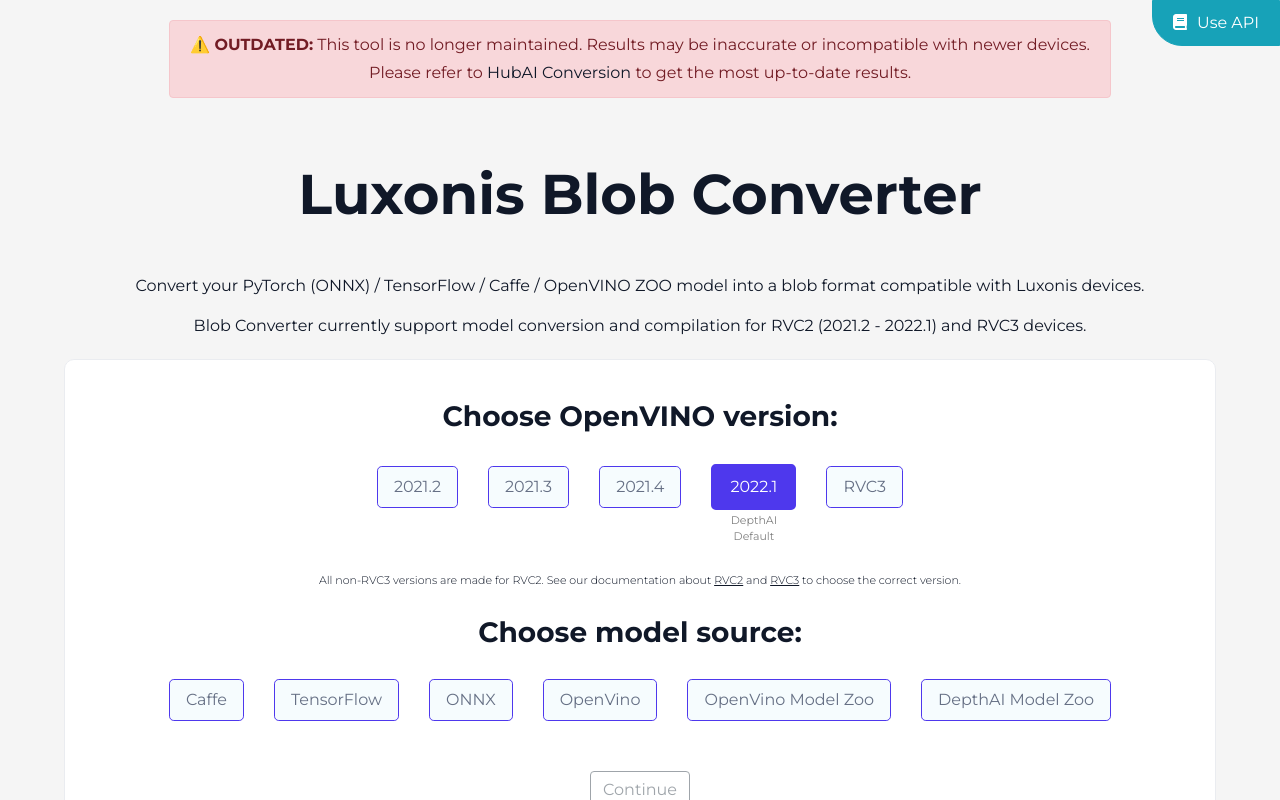
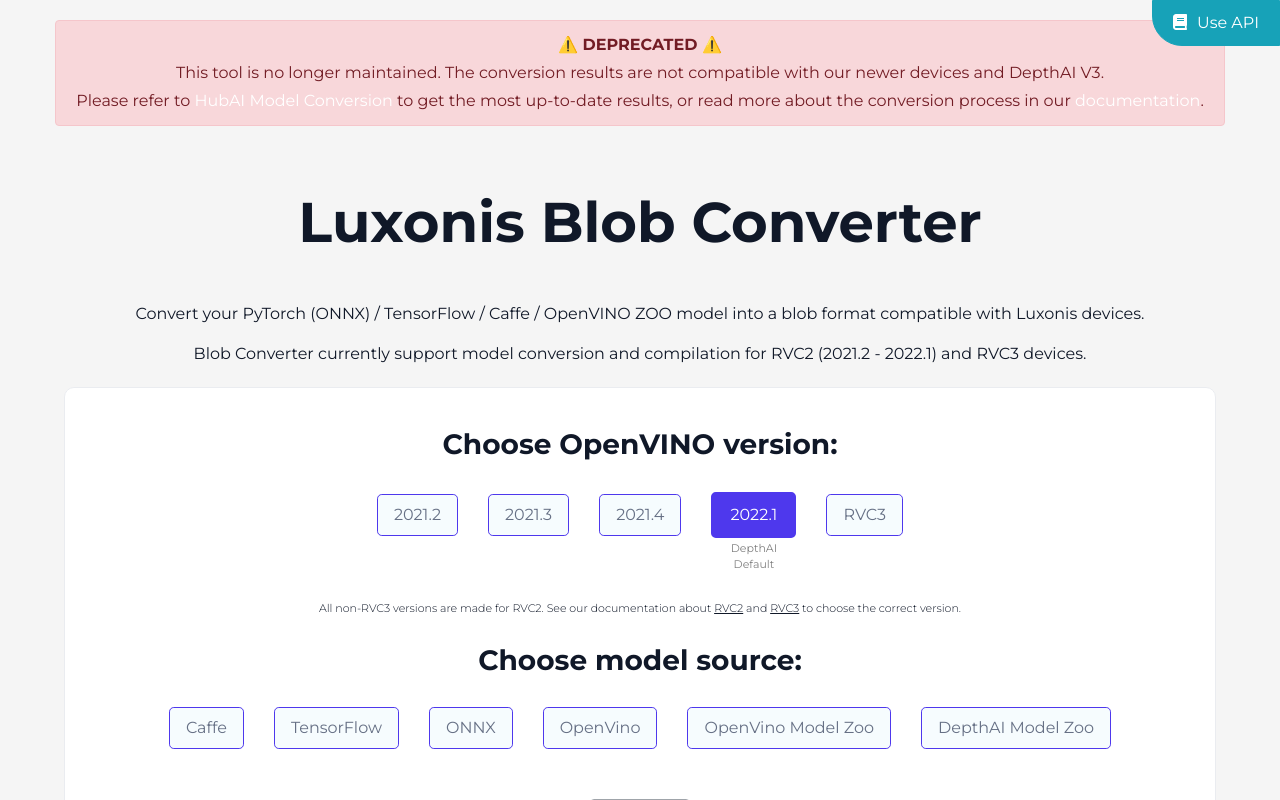
Before and after one commit to luxonis/blobconverter, a React (Create React App) app in the folder websrc/: page / in a window 1280 px wide. Built offline with nearby package versions, Linux system fonts and the light colour scheme.

Commit message:
feat: update the banner

```diff
--- a/websrc/src/components/Content.jsx
+++ b/websrc/src/components/Content.jsx
@@ -10,14 +10,20 @@
     <>
     <Alert variant="danger" className="text-center">
       <p className="mb-1">
-          <strong>⚠️ OUTDATED:</strong> This tool is no longer maintained. Results may be inaccurate or incompatible with newer devices.
+        <strong>⚠️ DEPRECATED ⚠️</strong>
+      </p>
+      <p className="mb-1">
+        This tool is no longer maintained. The conversion results are not compatible with our newer devices and DepthAI V3.
       </p>
       <p className="mb-0">
         Please refer to{' '}
-          <a href="https://rvc4.docs.luxonis.com/cloud/hubai/features/model-conversion/" target="_blank" rel="noopener noreferrer">
-            HubAI Conversion
+        <a href="https://rvc4.docs.luxonis.com/cloud/hubai/features/model-conversion/" target="_blank" rel="noopener noreferrer" className="text-white text-decoration-underline">
+          HubAI Model Conversion
         </a>{' '}
-          to get the most up-to-date results.
+        to get the most up-to-date results, or read more about the conversion process in our{' '}
+        <a href="https://rvc4.docs.luxonis.com/software/ai-inference/conversion/" target="_blank" rel="noopener noreferrer" className="text-white text-decoration-underline">
+          documentation
+        </a>.
       </p>
     </Alert>
 
```
Lines whose indentation alone changed are shown as unchanged.
